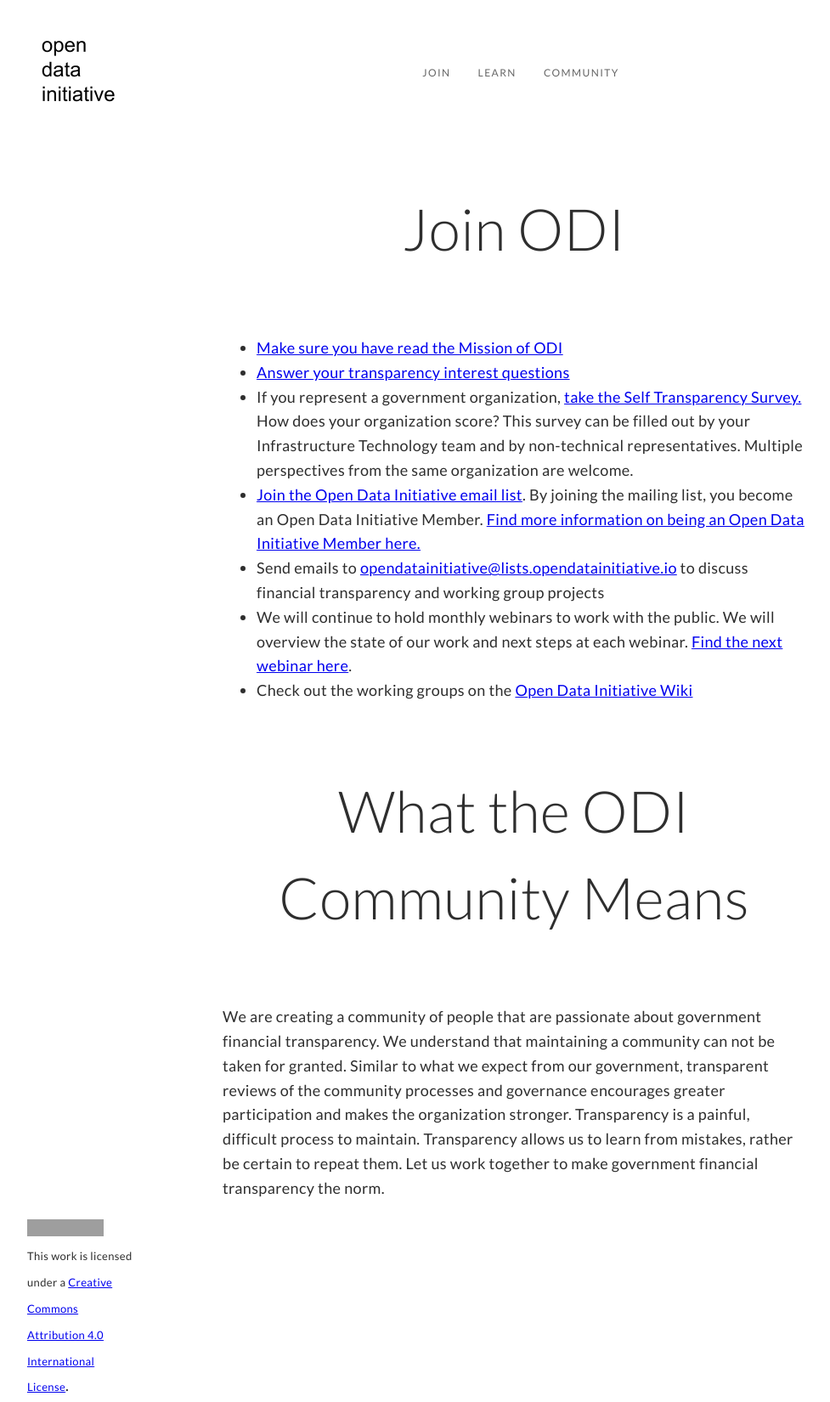
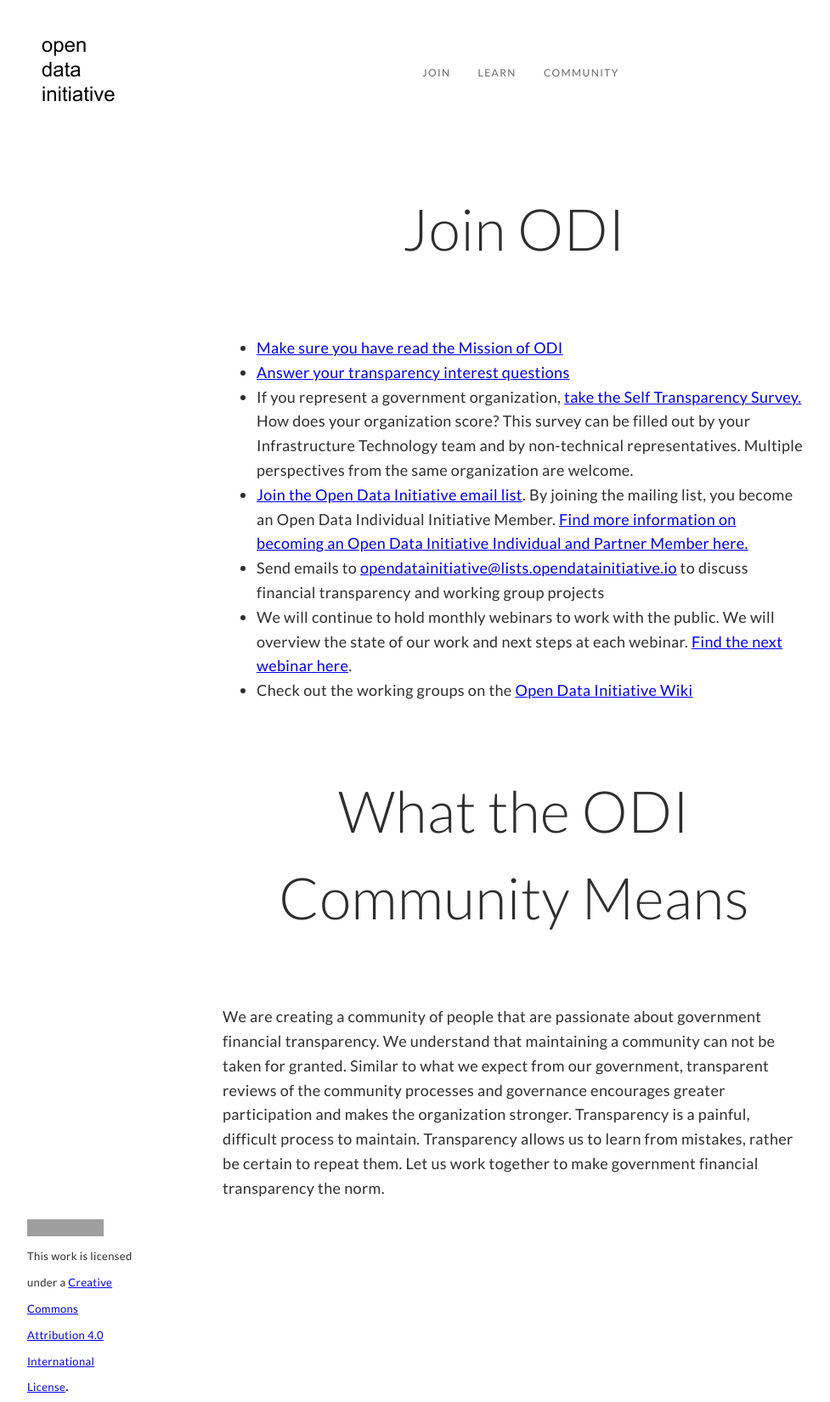
Before and after one commit to opendatainitiative/opendatainitiative.github.io, a Jekyll site: the page built from join.md, in a window 1280 px wide. Shown: the whole page at 85% size, without its empty margins (35-1012 px from the left). Built offline with Jekyll 4.4.1, drawn with Linux system fonts in a browser that asks for light colours; grey boxes are pictures that could not be loaded.

Commit message:
add a bit more detail on membership to join.md

```diff
--- a/join.md
+++ b/join.md
@@ -8,7 +8,7 @@ title: Join
 * [Make sure you have read the Mission of ODI]({{ site.baseurl }}/learn)
 * [Answer your transparency interest questions](https://www.surveymonkey.com/r/L9HS2S8)
 * If you represent a government organization, [take the Self Transparency Survey.](https://www.surveymonkey.com/r/LSJSQLK) How does your organization score? This survey can be filled out by your Infrastructure Technology team and by non-technical representatives. Multiple perspectives from the same organization are welcome.
-* [Join the Open Data Initiative email list](https://lists.opendatainitiative.io/mailman/listinfo/opendatainitiative). By joining the mailing list, you become an Open Data Initiative Member. [Find more information on being an Open Data Initiative Member here.]({{ site.baseurl }}/participate#membership)
+* [Join the Open Data Initiative email list](https://lists.opendatainitiative.io/mailman/listinfo/opendatainitiative). By joining the mailing list, you become an Open Data Individual Initiative Member. [Find more information on becoming an Open Data Initiative Individual and Partner Member here.]({{ site.baseurl }}/participate#membership)
 * Send emails to [opendatainitiative@lists.opendatainitiative.io](mailto:opendatainitiative@lists.opendatainitiative.io) to discuss financial transparency and working group projects
 * We will continue to hold monthly webinars to work with the public. We will overview the state of our work and next steps at each webinar. [Find the next webinar here]({{ site.baseurl }}/events).
 * Check out the working groups on the [Open Data Initiative Wiki](http://wiki.opendatainitiative.io/)
```
